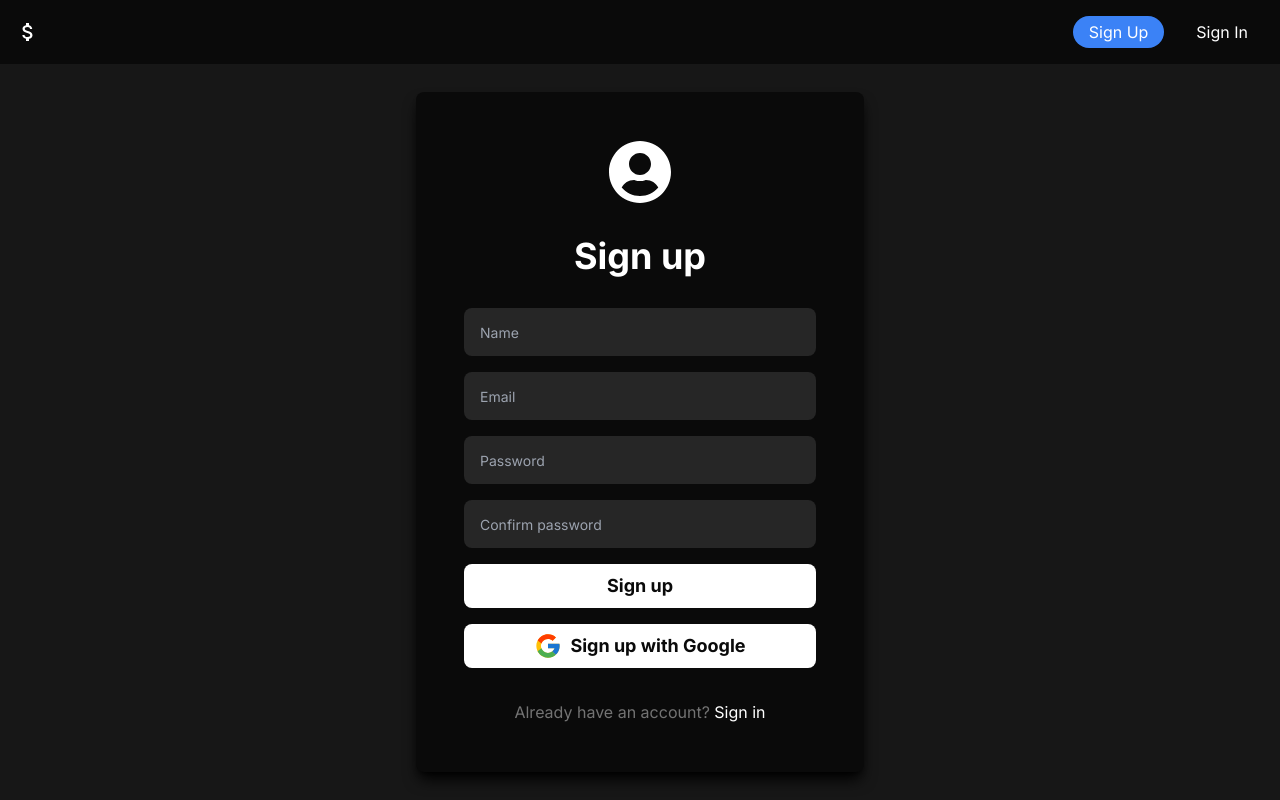
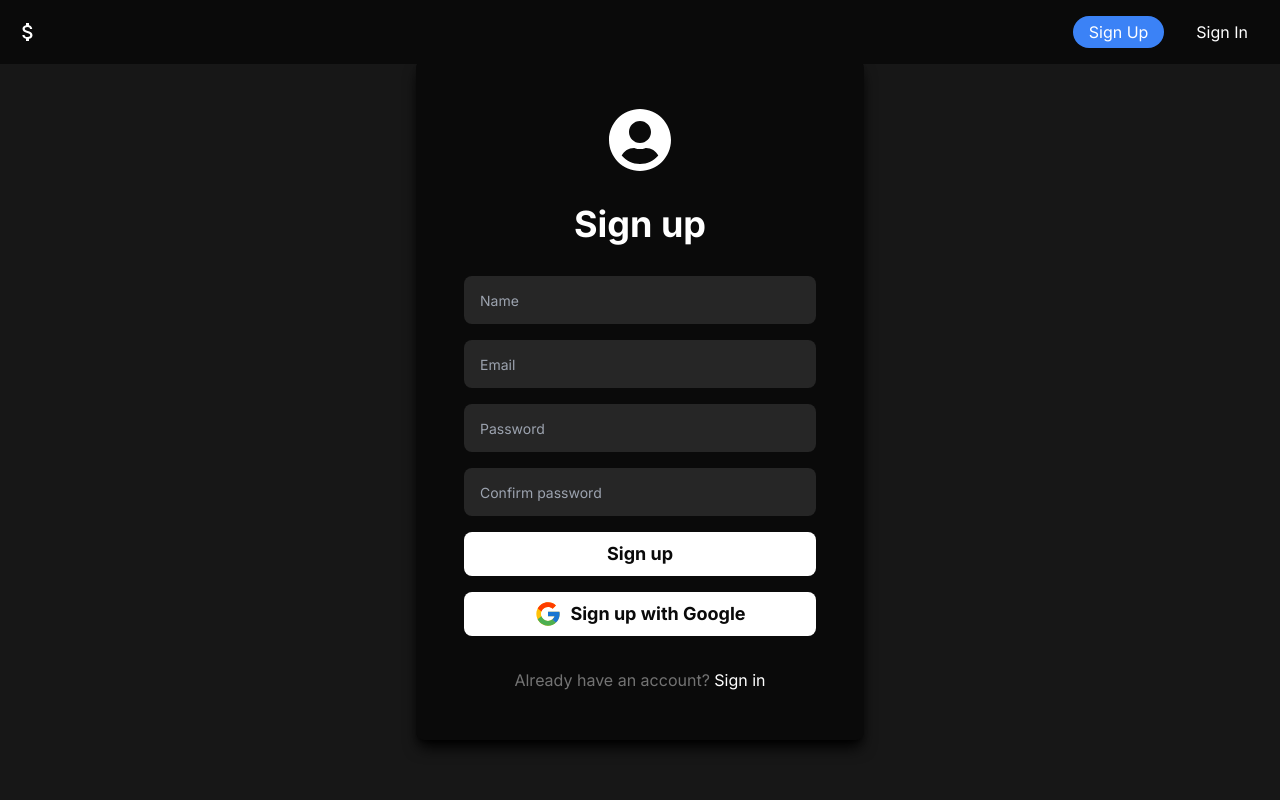
Before and after one commit to alpha-og/Finance-Tracker, a Next.js app in the folder client/: page /user/signup in a window 1280 px wide. Built offline with nearby package versions, Linux system fonts and the light colour scheme.

Commit message:
Update page.tsx

```diff
--- a/client/src/app/user/(auth)/signup/page.tsx
+++ b/client/src/app/user/(auth)/signup/page.tsx
@@ -8,7 +8,7 @@ import { Button, Input } from "@/components/components";
 export default function Signup() {
   return (
     <div
-      className="w-80 sm:w-[28rem] min-h-3/4 p-8 mt-16 sm:p-12 flex flex-col justify-center items-center gap-8 bg-neutral-950 rounded-lg shadow-lg shadow-black ease-in-out duration-300"
+      className="w-80 sm:w-[28rem] min-h-3/4 p-8 sm:p-12 flex flex-col justify-center items-center gap-8 bg-neutral-950 rounded-lg shadow-lg shadow-black ease-in-out duration-300"
       onSubmit={(e) => e.preventDefault()}
     >
       <FaUserCircle className="w-14 sm:w-16 h-14 sm:h-16 flex-shrink-0 flex-grow-0 ease-in-out duration-300" />
```
